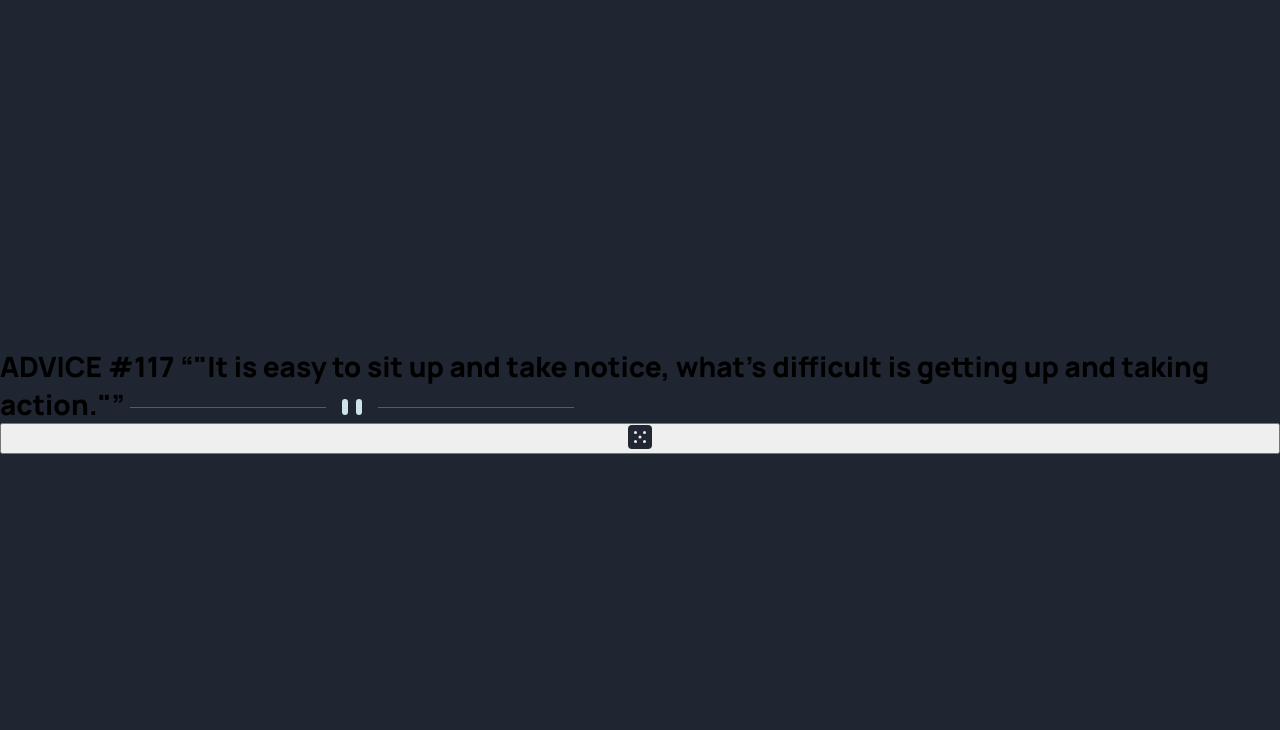
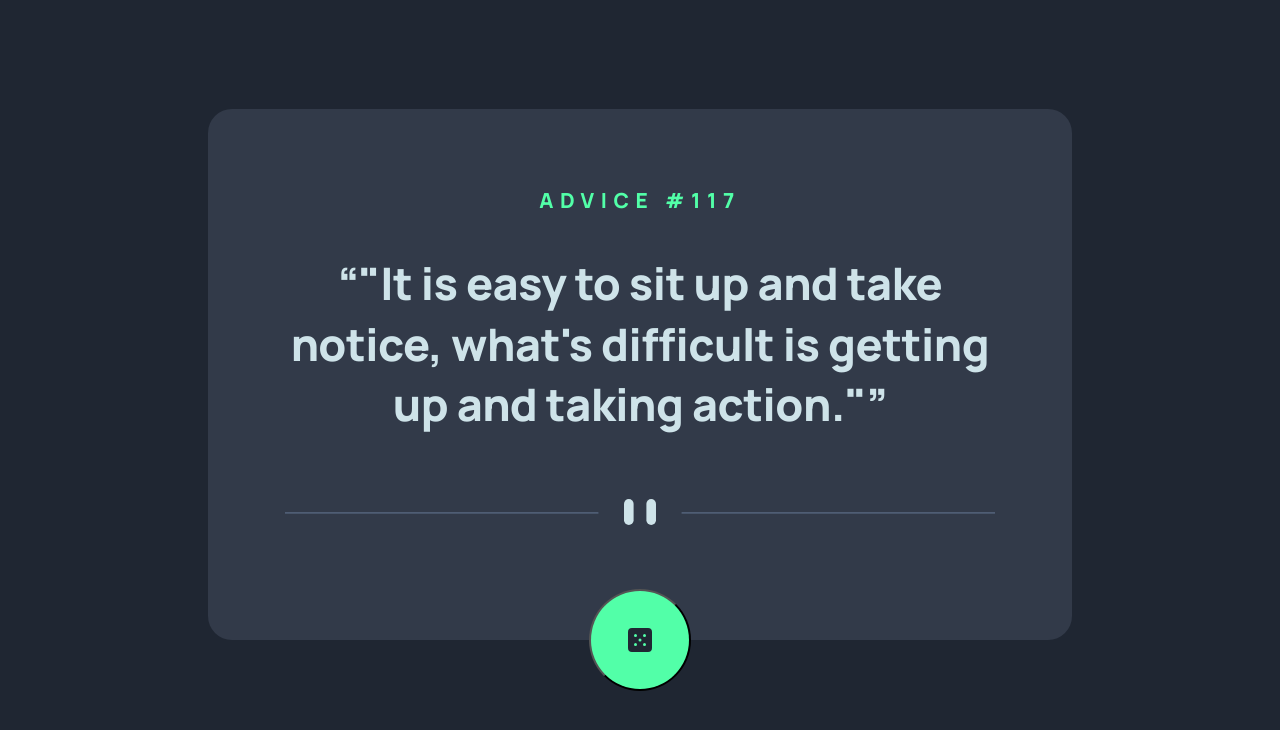
Before and after one commit to FelipeFama/advice-generator-app-main, a plain HTML site: page index.html in a window 1280 px wide. Drawn offline with Linux system fonts and the light colour scheme.

Commit message:
css change

```diff
--- a/css/main.css
+++ b/css/main.css
@@ -14,33 +14,105 @@
   --dark-blue: hsl(218, 23%, 16%);
 }
 
-html {
+body {
+  background-color: var(--dark-blue);
+  display: grid;
+  place-items: center;
+  padding-inline: 1.6rem;
   font-family: "Manrope", sans-serif;
-  font-size: 28px;
+  min-height: 100vh;
 }
 
-main {
-  background-color: var(--dark-blue);
+.advice-generator {
   display: grid;
-  place-content: center;
+  grid: max-content 3.2rem / 1fr;
   width: 100%;
-  height: 100vh;
+  max-width: 54rem;
 }
 
-main .card-content {
-  margin: 0 auto;
-  width: 90%;
-  min-width: 296px;
-  max-width: 500px;
-  min-height: 320px;
-  max-height: auto;
-  background-color: var(--dark-grayish-blue);
-  border-radius: 5px;
+.advice-generator__output {
+  background: var(--dark-grayish-blue);
+  padding: 4rem 2.4rem 6.4rem;
+  display: flex;
+  flex-flow: column nowrap;
+  gap: 2.4rem;
+  align-items: center;
+  justify-content: center;
+  text-align: center;
+  grid-row: 1/2;
+  grid-column: 1/2;
+  border-radius: 1.5rem;
 }
 
-main .card-content .advice {
+@media screen and (min-width: 545px) {
+  .advice-generator__output {
+    padding: 4.8rem 4.8rem 7.2rem;
+  }
+}
+
+.advice-generator__advice-number {
+  font-size: 1.1rem;
+  line-height: 1.5rem;
+  letter-spacing: 0.345714rem;
   color: var(--neon-green);
-  font-size: 14px;
-  margin-top: 40px;
-  margin-bottom: 40px;
 }
+
+@media screen and (min-width: 545px) {
+  .advice-generator__advice-number {
+    letter-spacing: 0.408571rem;
+    font-size: 1.3rem;
+    line-height: 1.8rem;
+  }
+}
+
+.advice-generator__quote {
+  font-size: 2.4rem;
+  line-height: 3.3rem;
+  letter-spacing: -0.0257143rem;
+  color: var(--light-cyan);
+}
+
+@media screen and (min-width: 545px) {
+  .advice-generator__quote {
+    margin-bottom: 1.6rem;
+    font-size: 2.8rem;
+    line-height: 3.8rem;
+    letter-spacing: -0.03rem;
+  }
+}
+
+.advice-generator__divider {
+  display: flex;
+  width: 100%;
+}
+
+picture > img {
+  margin: auto;
+  width: 100%;
+}
+
+.advice-generator__btn {
+  background: var(--neon-green);
+  border-radius: 50%;
+  cursor: pointer;
+  display: grid;
+  grid-column: 1/2;
+  grid-row: 2/3;
+  place-items: center;
+  place-self: end center;
+  transition: box-shadow 250ms;
+  width: 6.4rem;
+  height: 6.4rem;
+}
+
+.advice-generator__btn:is(:hover) {
+  box-shadow: 0px 0px 20px var(--neon-green);
+}
+
+.advice-generator__btn-img {
+  transition: transform 250ms;
+}
+
+.advice-generator__btn:is(:hover) > img {
+  transform: rotate(135deg);
+}
--- a/index.html
+++ b/index.html
@@ -11,17 +11,17 @@
 </head>
 <body>
   <main class="advice-generator">
-    <div class="advice-generator_output">
-      <span class="advice-generator_advice-number">ADVICE #117</span>
-      <q class="advice-generator_quote">"It is easy to sit up and take notice, what's difficult is getting up and taking action."</q>
-      <picture class="advice-generator_divider">
+    <div class="advice-generator__output">
+      <span class="advice-generator__advice-number">ADVICE #117</span>
+      <q class="advice-generator__quote">"It is easy to sit up and take notice, what's difficult is getting up and taking action."</q>
+      <picture class="advice-generator__divider">
         <source media="(min-width: 545px)"
         srcset="./images/pattern-divider-desktop.svg" />
         <img src="./images/pattern-divider-mobile.svg" alt="divider line vector">
       </picture>
     </div>
-    <button class="advice-generator_btn">
-      <img src="./images/icon-dice.svg" alt="dice icon" class="advice-generator_btn-img" />
+    <button class="advice-generator__btn">
+      <img src="./images/icon-dice.svg" alt="dice icon" class="advice-generator__btn-img" />
     </button>
   </main>
 </body>
```
